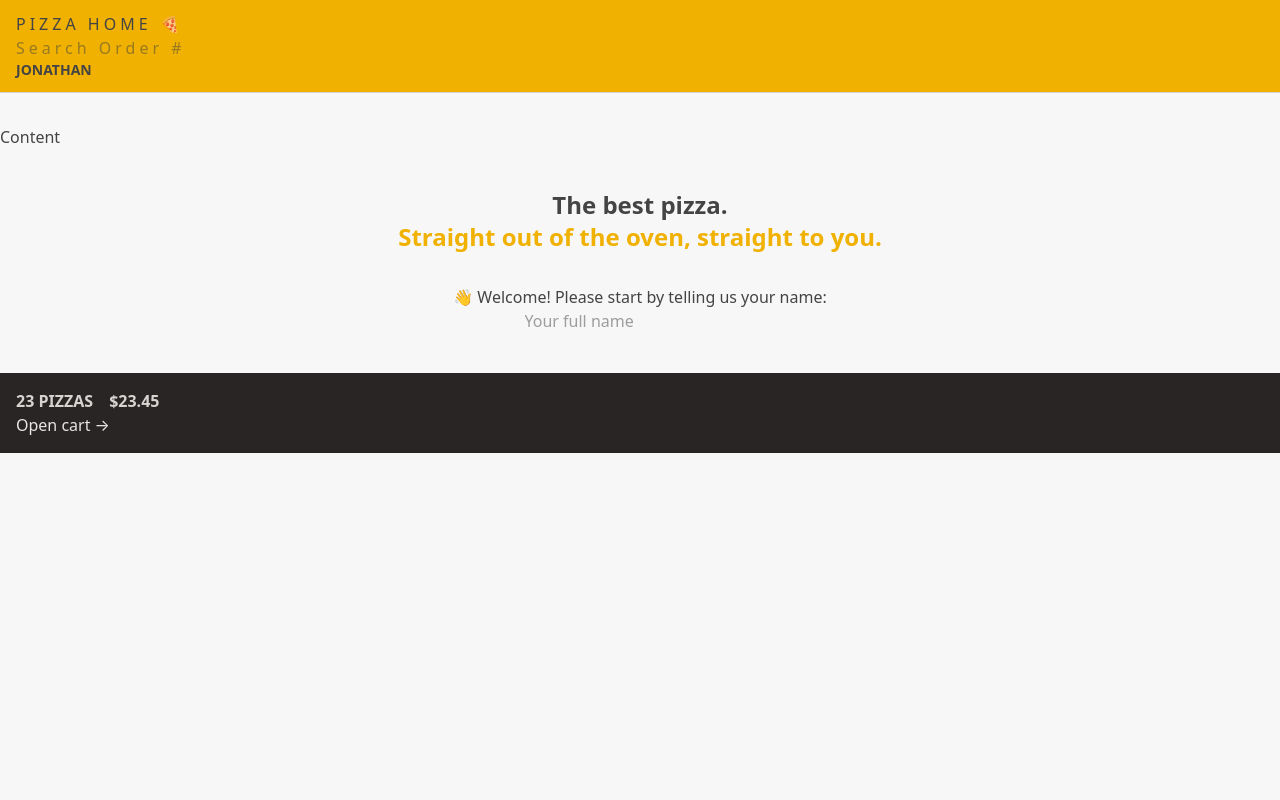
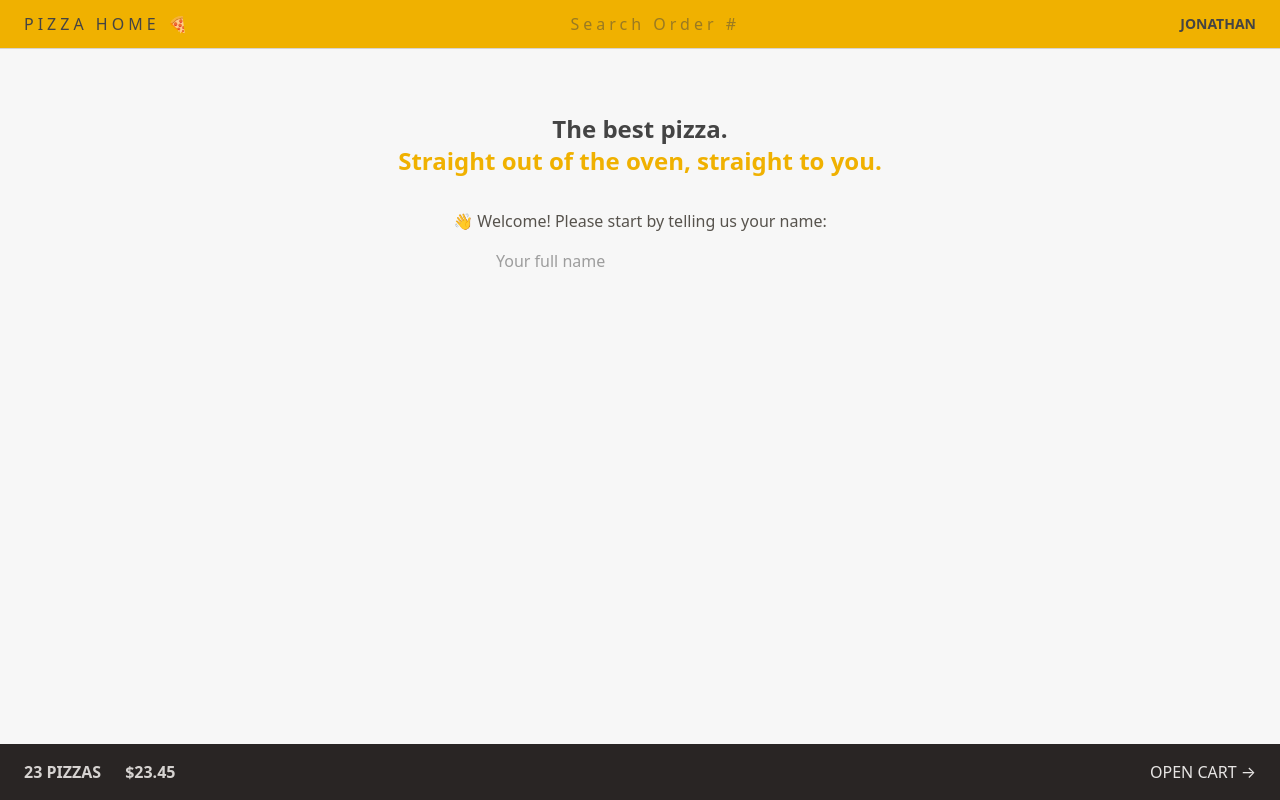
Before and after one commit to joncoe/learning-and-practice-react-pizza-shop, a React (Vite) app: page / in a window 1280 px wide. Built offline with nearby package versions, Linux system fonts and the light colour scheme.

Commit message:
Add some tailwind, stable

```diff
--- a/src/features/cart/CartOverview.jsx
+++ b/src/features/cart/CartOverview.jsx
@@ -1,9 +1,9 @@
-import { Link } from 'react-router-dom';
+import { Link } from "react-router-dom";
 
 function CartOverview() {
   return (
-		<div className="bg-stone-800 text-stone-200 p-4">
-			<p className="text-stone-300 font-semibold uppercase space-x-4">
+    <div className="flex items-center justify-between bg-stone-800 px-4 py-4 text-sm uppercase text-stone-200 sm:px-6 md:text-base">
+      <p className="space-x-4 font-semibold text-stone-300 sm:space-x-6">
         <span>23 pizzas</span>
         <span>$23.45</span>
       </p>
--- a/src/features/user/CreateUser.jsx
+++ b/src/features/user/CreateUser.jsx
@@ -1,7 +1,7 @@
-import { useState } from 'react';
+import { useState } from "react";
 
 function CreateUser() {
-  const [username, setUsername] = useState('');
+  const [username, setUsername] = useState("");
 
   function handleSubmit(e) {
     e.preventDefault();
@@ -9,16 +9,19 @@ function CreateUser() {
 
   return (
     <form onSubmit={handleSubmit}>
-      <p>👋 Welcome! Please start by telling us your name:</p>
+      <p className="mb-4 text-sm text-stone-600 md:text-base">
+        👋 Welcome! Please start by telling us your name:
+      </p>
 
       <input
         type="text"
         placeholder="Your full name"
         value={username}
         onChange={(e) => setUsername(e.target.value)}
+        className="w-72"
       />
 
-      {username !== '' && (
+      {username !== "" && (
         <div>
           <button>Start ordering</button>
         </div>
--- a/src/features/user/Username.jsx
+++ b/src/features/user/Username.jsx
@@ -1,7 +1,9 @@
-import React from 'react'
+import React from "react";
 
 export default function Username() {
   return (
-    <div className='text-sm font-semibold tracking-normal'>JOnathan</div>
-  )
+    <div className="hidden text-sm font-semibold tracking-normal md:block">
+      Jonathan
+    </div>
+  );
 }
--- a/src/index.css
+++ b/src/index.css
@@ -1,4 +1,7 @@
-@import "tailwindcss";
+@layer theme, base, components, utilities;
+@import "tailwindcss/theme.css" layer(theme);
+@import "tailwindcss/preflight.css" layer(base);
+@import "tailwindcss/utilities.css" layer(utilities);
 body {
   font-family:
     system-ui,
--- a/src/ui/AppLayout.jsx
+++ b/src/ui/AppLayout.jsx
@@ -1,22 +1,23 @@
-import Header from './Header';
-import CartOverview from '../features/cart/CartOverview';
-import { Outlet, useNavigation } from 'react-router-dom';
-import Loader from './Loader';
+import Header from "./Header";
+import CartOverview from "../features/cart/CartOverview";
+import { Outlet, useNavigation } from "react-router-dom";
+import Loader from "./Loader";
 
 export default function AppLayout() {
   const navigation = useNavigation();
   console.log(navigation.state);
-	const isLoading = navigation.state === 'loading';
+  const isLoading = navigation.state === "loading";
 
   return (
-		<div className="layout">
+    <div className="grid h-screen grid-rows-[auto_1fr_auto]">
       {isLoading && <Loader />}
       <Header />
-			<main>
-				<h1>Content</h1>
+      <div className="overflow-scroll">
+        <main className="mx-auto max-w-3xl overflow-scroll">
           <Outlet />
+        </main>
+      </div>
       <CartOverview />
-			</main>
     </div>
   );
 }
--- a/src/ui/Header.jsx
+++ b/src/ui/Header.jsx
@@ -1,13 +1,13 @@
-import { Link } from 'react-router-dom';
-import SearchOrder from '../features/order/SearchOrder';
-import Username from '../features/user/Username';
+import { Link } from "react-router-dom";
+import SearchOrder from "../features/order/SearchOrder";
+import Username from "../features/user/Username";
 
 export default function Header() {
-	return (
-		<header className='bg-yellow-500 uppercase tracking-[0.25rem] px-4 py-3 border-b border-stone-300'>
-			<Link to="/">Pizza Home 🍕</Link>
-			<SearchOrder />
-      <Username/>
-		</header>
-	);
+  return (
+    <header className="flex items-center justify-between border-b border-stone-300 bg-yellow-500 px-4 py-3 uppercase tracking-[0.25rem] sm:px-6">
+      <Link to="/">Pizza Home 🍕</Link>
+      <SearchOrder />
+      <Username />
+    </header>
+  );
 }
--- a/src/ui/Home.jsx
+++ b/src/ui/Home.jsx
@@ -1,13 +1,15 @@
-import CreateUser from '../features/user/CreateUser'
+import CreateUser from "../features/user/CreateUser";
 function Home() {
   return (
-    <div  className='my-10  text-center'>
-      <h1 className="text-2xl font-semibold mb-8">
+    <div className="my-10 text-center sm:my-16">
+      <h1 className="mb-8 text-2xl font-semibold">
         The best pizza.
         <br />
-        <span className="text-yellow-500">Straight out of the oven, straight to you.</span>
+        <span className="text-yellow-500">
+          Straight out of the oven, straight to you.
+        </span>
       </h1>
-      <CreateUser/>
+      <CreateUser />
     </div>
   );
 }
```
Lines whose indentation alone changed are shown as unchanged.
